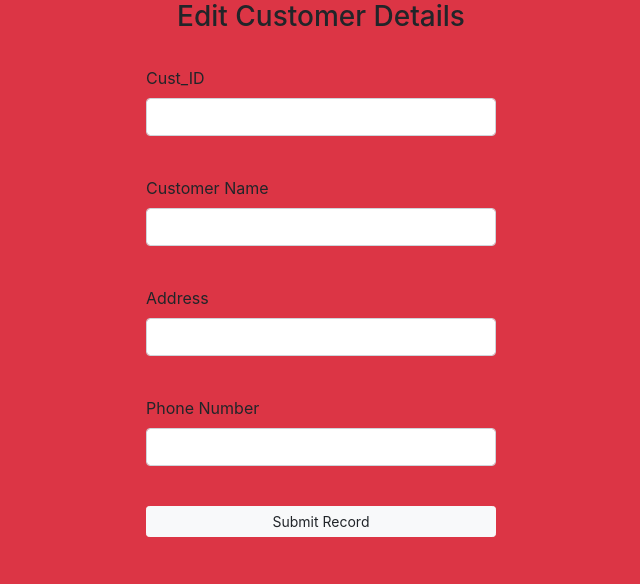
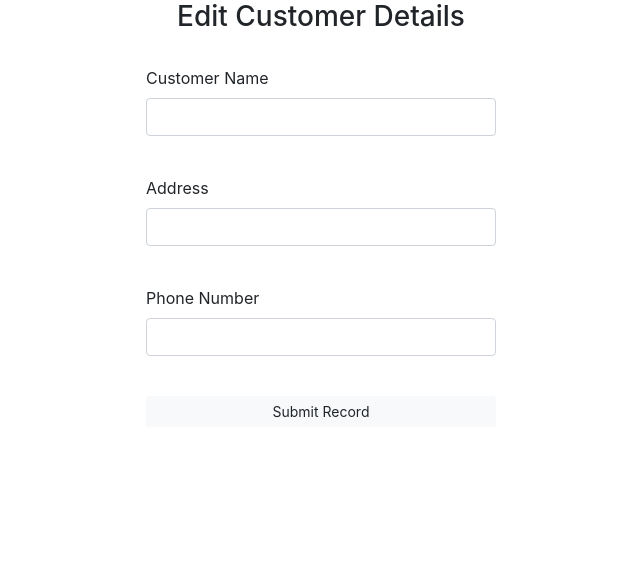
Before and after one commit to ashwinchandra08/CRM, a Flask app: page /edit/1 in a window 1280 px wide. Shown: the top 584 px of the page, without its empty margins (319-959 px from the left). Run offline with Flask 2, Linux system fonts and the light colour scheme; the visitor is signed in with stand-in values (Sample User, id 1); data that the repository does not hold is empty.

```diff
--- a/student management/main.py
+++ b/student management/main.py
@@ -115,7 +115,7 @@ class Student(db.Model):
 def index():
     return render_template('index.html')
 
-@app.route('/studentdetails')
+@app.route('/customerdetails')
 def studentdetails():
     #query=db.session.execute(text("CALL GetAllCustomers();") )
     query=db.session.execute(text("SELECT * FROM customer_transaction_new;") )
@@ -216,21 +216,21 @@ def delete(Cust_ID):
 @app.route("/edit/<string:Cust_ID>",methods=['POST','GET'])
 @login_required
 def edit(Cust_ID):
-    # dept=db.engine.execute("SELECT * FROM `department`")
+    # dept=db.engine.execute("SELECT * FROM department")
     if request.method=="POST":
-        Cust_ID=request.form.get('Cust_ID')
+        #Cust_ID=request.form.get('Cust_ID')
         Name=request.form.get('Name')
         Address=request.form.get('Address')
         Phone_No=request.form.get('Phone_No')
-        # query=db.engine.execute(f"UPDATE `student` SET `rollno`='{rollno}',`sname`='{sname}',`sem`='{sem}',`gender`='{gender}',`branch`='{branch}',`email`='{email}',`number`='{num}',`address`='{address}'")
+        # query=db.engine.execute(f"UPDATE student SET rollno='{rollno}',sname='{sname}',sem='{sem}',gender='{gender}',branch='{branch}',email='{email}',number='{num}',address='{address}'")
         post=Customer.query.filter_by(Cust_ID=Cust_ID).first()
-        post.Cust_ID=Cust_ID
+        #post.Cust_ID=Cust_ID
         post.Name=Name
         post.Address=Address
         post.Phone_No=Phone_No
         db.session.commit()
-        flash("Slot is Updates","success")
-        return redirect('/studentdetails')
+        flash("Slot is Updated","success")
+        return redirect('/customerdetails')
     dept=Product.query.all()
     posts=Customer.query.filter_by(Cust_ID=Cust_ID).first()
     return render_template('edit.html',posts=posts,dept=dept)
--- a/student management/static/assets/css/style.css
+++ b/student management/static/assets/css/style.css
@@ -305,7 +305,7 @@ h6 {
 
 .nav-menu .menu-active a,
 .nav-menu a:hover {
-    color: #fff;
+    color: #f82249;
 }
 
 .nav-menu>li {
--- a/student management/templates/base.html
+++ b/student management/templates/base.html
@@ -40,7 +40,7 @@
 
  <li><a href="/addcustomer">Add Customer</a></li>
  <li><a href="/complaints">Customer Complaints</a></li>
- <li><a href="/studentdetails">Customer Details</a></li>
+ <li><a href="/customerdetails">Customer Details</a></li>
  <li><a href="/search">Search</a></li>
 
 
--- a/student management/templates/edit.html
+++ b/student management/templates/edit.html
@@ -10,7 +10,7 @@
 
     <title>Edit</title>
   </head>
-<body class="bg-danger">
+<body class="bg-white">
 
 
  <h3 class="text-center"><span>Edit Customer Details</span> </h3>
@@ -38,10 +38,6 @@
 <form action="/edit/{{posts.Cust_ID}}" method="post">
 <div class="form-group">
 <div class="form-group">
-    <label for="Cust_ID">Cust_ID</label>
-    <input type="number" class="form-control" name="Cust_ID" id="Cust_ID" value={{posts.Cust_ID}} >
-    </div>
-    <br>
 
 <label for="Name">Customer Name</label>
 <input type="text" class="form-control" name="Name" id="Name" value={{posts.Name}} >
--- a/student management/templates/index.html
+++ b/student management/templates/index.html
@@ -1,6 +1,6 @@
 {% extends 'base.html' %}
 {% block title %}
-Student
+CRM
 {% endblock title %}
 {% block home %}
 menu-active
```
